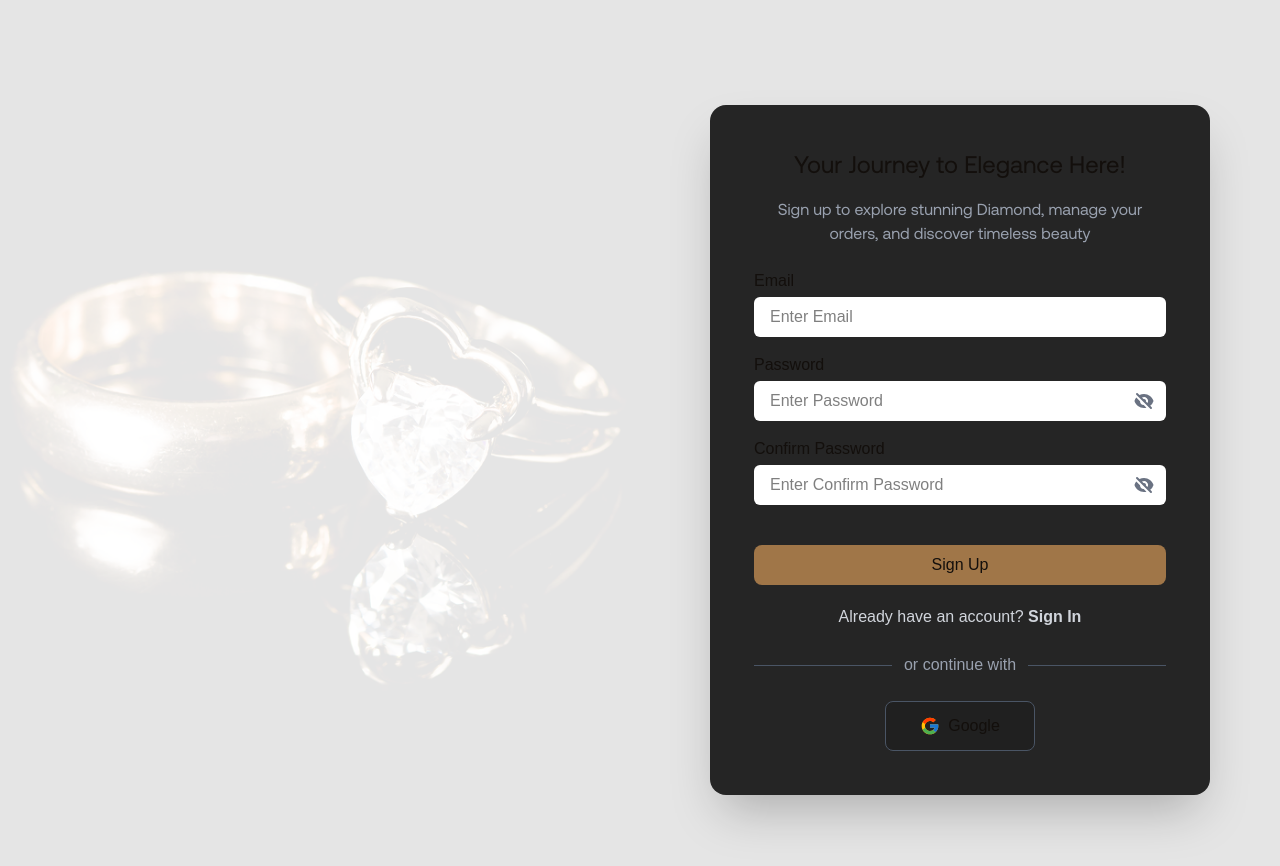
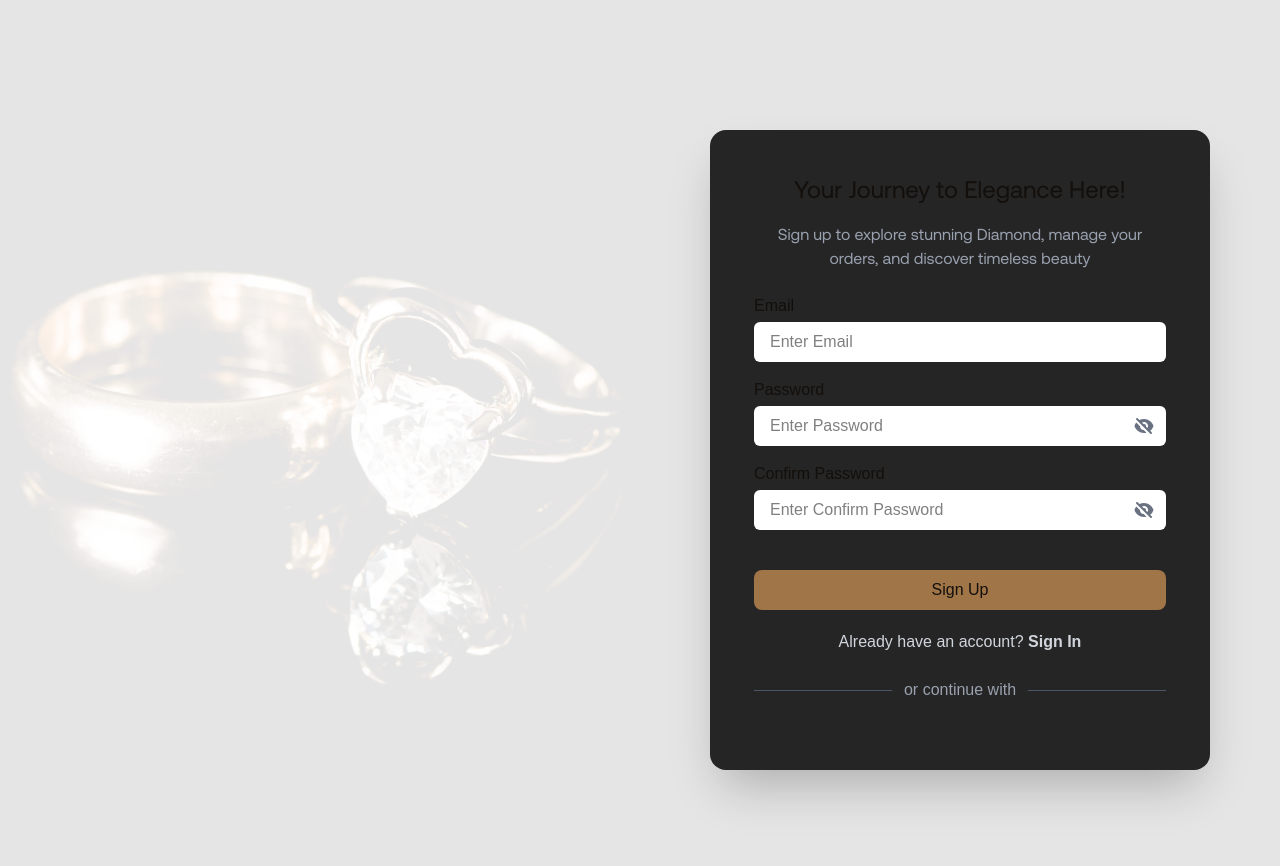
Before and after one commit to Webminds-designs/odessa, a Next.js app: page /signup in a window 1280 px wide. Shown: the top 866 px of the page. Built offline with nearby package versions, Linux system fonts and the light colour scheme.

Commit message:
comment out Google button in login and signup pages

```diff
--- a/app/login/page.tsx
+++ b/app/login/page.tsx
@@ -262,12 +262,12 @@ export default function LoginPage() {
             </div>
 
             {/* Google button */}
-            <div className="w-[150px] h-[50px] bg-[#202020] border border-gray-600 flex justify-center items-center rounded-lg cursor-pointer">
+            {/* <div className="w-[150px] h-[50px] bg-[#202020] border border-gray-600 flex justify-center items-center rounded-lg cursor-pointer">
               <div className="flex items-center gap-2">
                 <FcGoogle className="text-xl" />
                 Google
               </div>
-            </div>
+            </div> */}
           </div>
         </div>
       </div>
--- a/app/signup/page.tsx
+++ b/app/signup/page.tsx
@@ -310,11 +310,11 @@ export default function SignupPage() {
             <hr className="flex-grow border-gray-600" />
           </div>
 
-          <div className="w-[150px] h-[50px] bg-[#202020] border border-gray-600 flex justify-center items-center rounded-lg cursor-pointer">
+          {/* <div className="w-[150px] h-[50px] bg-[#202020] border border-gray-600 flex justify-center items-center rounded-lg cursor-pointer">
             <div className="flex items-center gap-2">
               <FcGoogle className="text-xl" /> Google
             </div>
-          </div>
+          </div> */}
         </div>
       </div>
     </div>
```
